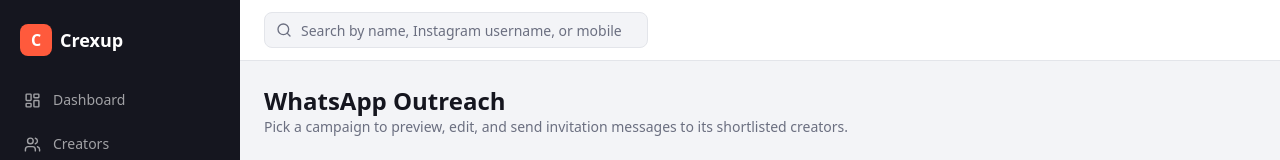
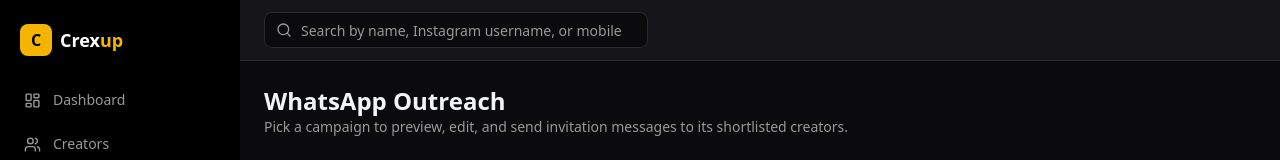
Before and after one commit to avnishmalviya/crexup-frontend., a Next.js app: page /whatsapp in a window 1280 px wide. Shown: the top 160 px of the page. Built offline with nearby package versions, Linux system fonts and the light colour scheme; no server answers; sample sign-in values are in the browser's storage.

Commit message:
Dark theme update

```diff
--- a/src/app/globals.css
+++ b/src/app/globals.css
@@ -14,23 +14,23 @@
   indigo     links, selected states, informational
 */
 :root {
-  --ink: #15161f;
-  --ink-soft: #2a2c3a;
-  --paper: #f3f4f7;
-  --surface: #ffffff;
-  --line: #e3e5ea;
-  --muted: #6b6f80;
+  --ink: #f3f4f7;
+  --ink-soft: #d8dae2;
+  --paper: #0b0b0d;
+  --surface: #16161a;
+  --line: #2a2a2f;
+  --muted: #9c9893;
 
-  --coral: #ff5a3c;
-  --coral-soft: #ffe6df;
-  --teal: #17a673;
-  --teal-soft: #dcf5ec;
-  --amber: #f2a93b;
-  --amber-soft: #fdf1dd;
-  --red: #e14b4b;
-  --red-soft: #fbe4e4;
-  --indigo: #5b6ef5;
-  --indigo-soft: #e8eafd;
+  --coral: #f4b400;
+  --coral-soft: #3a2f0a;
+  --teal: #2ecfa0;
+  --teal-soft: #0f2e26;
+  --amber: #ffce3a;
+  --amber-soft: #332a0c;
+  --red: #ff6b6b;
+  --red-soft: #3a1414;
+  --indigo: #7c8cff;
+  --indigo-soft: #1c2040;
 
   --font-display: var(--font-space-grotesk);
   --font-body: var(--font-inter);
--- a/src/components/shared/AppShell.tsx
+++ b/src/components/shared/AppShell.tsx
@@ -39,12 +39,14 @@ export function AppShell({ children }: { children: React.ReactNode }) {
 
   return (
     <div className="flex min-h-screen bg-paper">
-      <aside className="flex w-60 shrink-0 flex-col bg-ink text-white">
+      <aside className="flex w-60 shrink-0 flex-col bg-black text-white">
         <div className="flex items-center gap-2 px-5 py-6">
-          <div className="flex h-8 w-8 items-center justify-center rounded-lg bg-coral font-display font-bold">
+          <div className="flex h-8 w-8 items-center justify-center rounded-lg bg-coral font-display font-bold text-black">
             C
           </div>
-          <span className="font-display text-lg font-semibold">Crexup</span>
+          <span className="font-display text-lg font-semibold">
+            Crex<span className="text-coral">up</span>
+          </span>
         </div>
 
         <nav className="flex-1 space-y-1 px-3">
--- a/src/components/ui/Badge.tsx
+++ b/src/components/ui/Badge.tsx
@@ -4,7 +4,7 @@ import { ReactNode } from "react";
 type Tone = "neutral" | "teal" | "amber" | "red" | "indigo" | "ink";
 
 const toneClasses: Record<Tone, string> = {
-  neutral: "bg-black/5 text-ink",
+  neutral: "bg-white/5 text-ink",
   teal: "bg-teal-soft text-teal",
   amber: "bg-amber-soft text-[#8a6110]",
   red: "bg-red-soft text-red",
--- a/src/components/ui/Button.tsx
+++ b/src/components/ui/Button.tsx
@@ -16,7 +16,7 @@ export const Button = forwardRef<HTMLButtonElement, ButtonProps>(
           size === "md" ? "h-10 px-4 text-sm" : "h-8 px-3 text-xs",
           variant === "primary" && "bg-coral text-white hover:bg-[#e94d30]",
           variant === "secondary" && "bg-ink text-white hover:bg-ink-soft",
-          variant === "ghost" && "bg-transparent text-ink hover:bg-black/5 border border-line",
+          variant === "ghost" && "bg-transparent text-ink hover:bg-white/5 border border-line",
           variant === "danger" && "bg-red text-white hover:opacity-90",
           className
         )}
```
